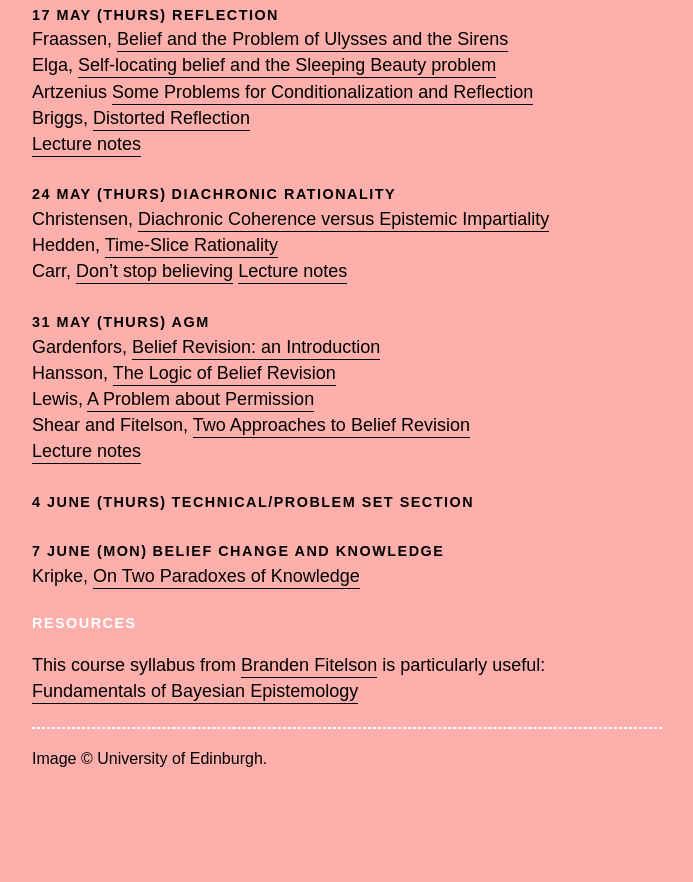
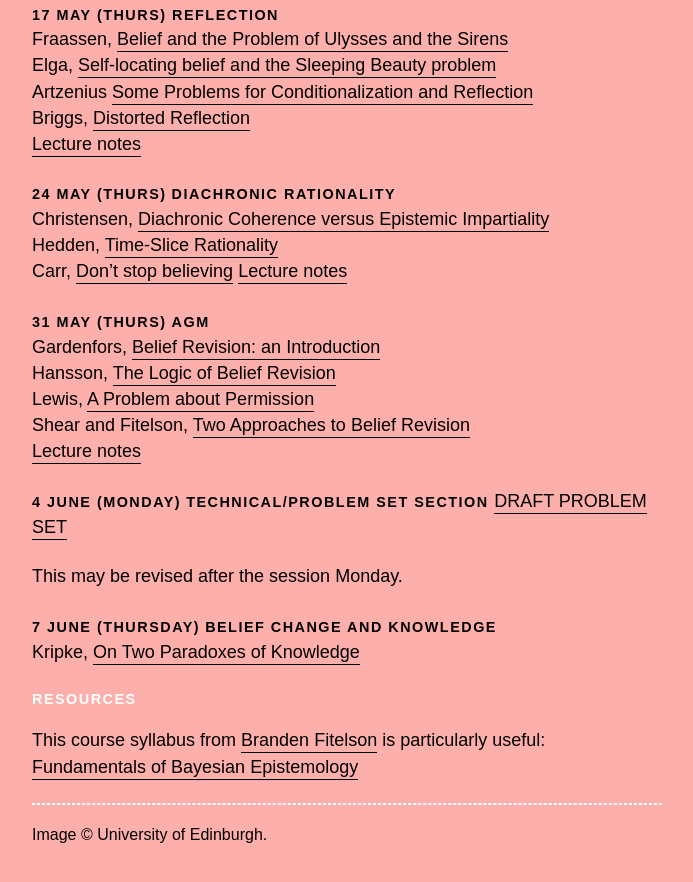
Before and after one commit to danielrothschild/danielrothschild.github.io, a Jekyll site: the page built from _pages/41_changing.md, in a window 1280 px wide and 900 px high, scrolled down 1691 px. Shown: the top 882 px of the window, without its empty margins (248-941 px from the left). Built offline with Jekyll 4.4.1, drawn with Linux system fonts in a browser that asks for light colours; comment, search, counter and statistics services are not loaded; before the commit the page ends 2515 px from its top, so only the background shows below that.

Commit message:
problem set

```diff
--- a/_pages/41_changing.md
+++ b/_pages/41_changing.md
@@ -65,10 +65,12 @@ Lewis, [A Problem about Permission](http://www.andrewmbailey.com/dkl/Problem_Per
 Shear and Fitelson, [Two Approaches to Belief Revision](https://link.springer.com/content/pdf/10.1007%2Fs10670-017-9968-1.pdf)<br>
 [Lecture notes](https://www.dropbox.com/s/ikfiwrhqn4eyss7/lecture5.pdf?dl=0)
 
-<span class="titleblack">4 June (Thurs)</span> <span class = "titlethin"> TECHNICAL/PROBLEM SET SECTION </span>
+<span class="titleblack">4 June (Monday)</span> <span class = "titlethin"> TECHNICAL/PROBLEM SET SECTION </span>
+[DRAFT PROBLEM SET](https://www.dropbox.com/s/gh1y9ga396g0rbf/problemset.pdf?dl=0)
 
+This may be revised after the session Monday.
 
-<span class="titleblack">7 June (Mon)</span> <span class = "titlethin"> BELIEF CHANGE AND KNOWLEDGE </span><br>
+<span class="titleblack">7 June (Thursday)</span> <span class = "titlethin"> BELIEF CHANGE AND KNOWLEDGE </span><br>
 Kripke, [On Two Paradoxes of Knowledge](http://www.oxfordscholarship.com/view/10.1093/acprof:oso/9780199730155.001.0001/acprof-9780199730155-chapter-2)
 
 
```
Also changed, not shown: 1 other file.
